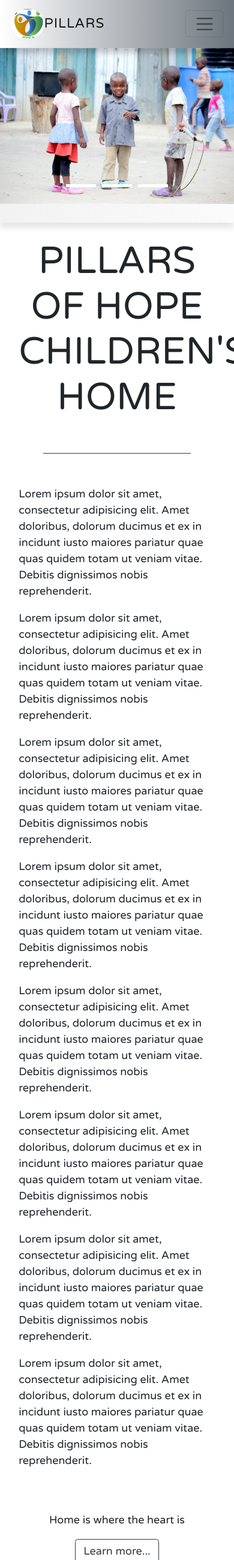
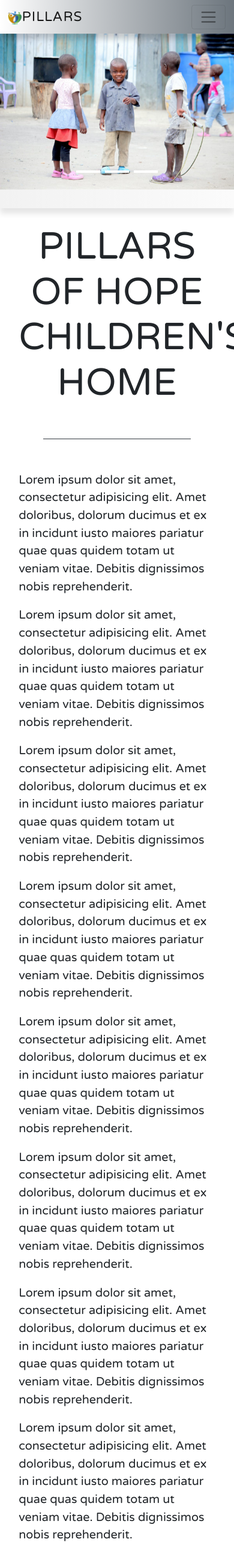
Before and after one commit to Nabcellent/Pillars-of-hope, a PHP site: page / in a window 390 px wide. Shown: the whole page at 60% size. Run offline with PHP 8.4, Linux system fonts and the light colour scheme; some libraries are stand-ins or nearby versions.

Commit message:
Modified for mobile and tablet css

```diff
--- a/css/style.css
+++ b/css/style.css
@@ -67,11 +67,11 @@ html, body {
   padding: 1rem;
 }
 .carousel-caption h3 {
-  font-size: 1.6rem;
+  font-size: 2.3rem;
   font-weight: 300;
 }
 p.lead {
-  font-size: 1rem;
+  font-size: 1.4rem;
 }
 
 /*============= SOCIAL MEDIA STICKY BAR =============*/
@@ -159,19 +159,54 @@ ul.social li {
 
 /* Devices under 1199px (xl) */
 @media (max-width: 1199.98px) {
-
+  .carousel-caption h3 {
+    font-size: 1.8rem;
+  }
 }
 /* Devices under 992px (xl) */
 @media (max-width: 991.98px) {
-
+  p.lead {
+    font-size: 1.2rem;
+  }
+  .carousel-indicators li {
+    width: 40px;
+    height: 4px;
+    margin: 0 4px;
+  }
 }
 /* Devices under 768px (md) */
 @media (max-width: 767.98px) {
-
+  p.lead {
+    font-size: 1.1rem;
+  }
+  .navbar-brand img {
+    height: 1.5rem;
+  }
+  .navbar {
+    font-size: 12pt;
+    padding: .4rem .6rem;
+  }
+  .navbar-toggler {
+    transform: scale(.9);
+  }
+  .jumbotron .svg-inline--fa {
+    font-size: 1.6rem;
+    margin: 0 .8rem;
+  }
 }
 /* Devices under 576px (sm) */
 @media (max-width: 575.98px) {
-
+  .navbar-brand img {
+    height: 1.3rem;
+  }
+  .navbar {
+    font-size: 11pt;
+    padding: .3rem .6rem;
+  }
+  .jumbotron .svg-inline--fa {
+    font-size: 1.4rem;
+    margin: 0 .5rem;
+  }
 }
 
 
--- a/index.php
+++ b/index.php
@@ -44,7 +44,7 @@
 
     <!-- Image Carousel -->
 
-    <div class="carousel slide" id="carousel" data-ride="carousel" data-interval="900000">
+    <div class="carousel slide" id="carousel" data-ride="carousel" data-interval="906000">
 
         <!-- Carousel Content -->
 
@@ -55,7 +55,7 @@
                     <div class="container">
                         <div class="row justify-content-end">
                             <div class="d-none d-md-block col-md-11 col-lg-9 col-xl-8 bg-dark text-right">
-                                <h3 class="pb-3">Pillars of Hope Children's Home</h3>
+                                <h3 class="pb-3">Pillars of Hope <br> Children's Home</h3>
                                 <div class="border-top border-white mb-3 w-75 ml-auto"></div>
                                 <blockquote>
                                     <p class="lead">I have learnt to give not because I have much but because I know how it feels to have nothing</p>
```
